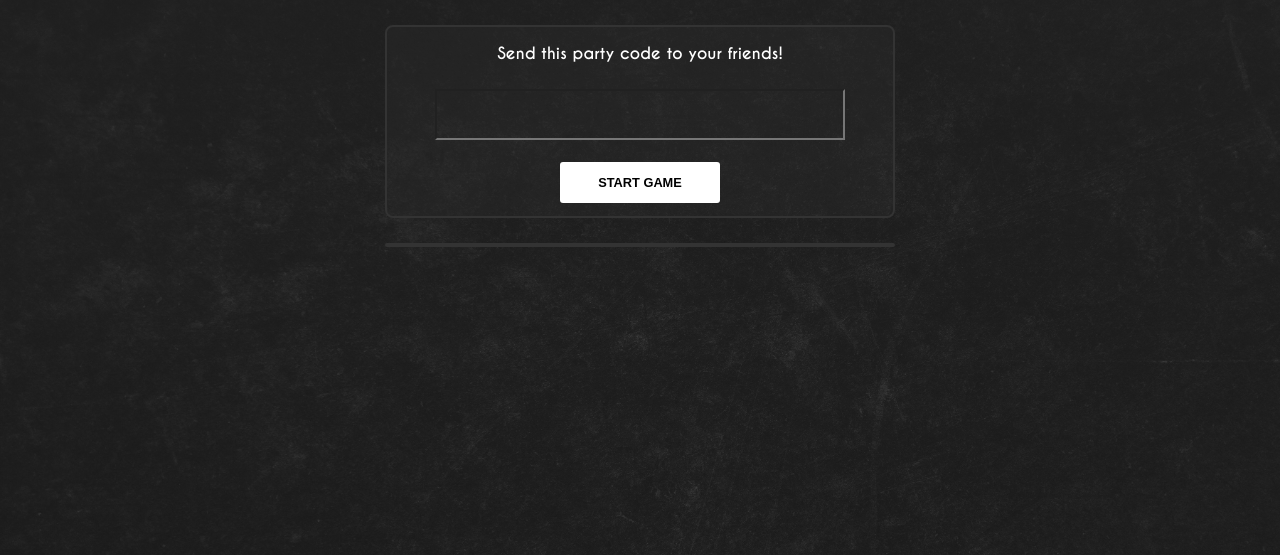
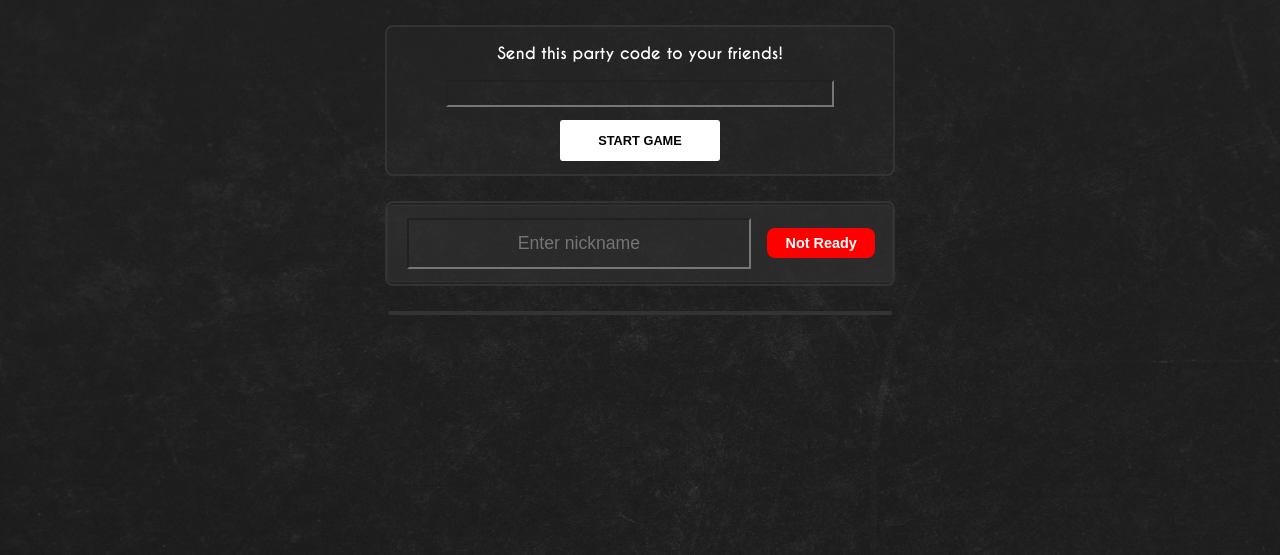
Before and after one commit to basekkelenkamp/everynoise-scraper, a Flask app: template templates/party/lobby.html in a window 1280 px wide. Shown: the part 105-660 px from the top of the page. Run offline with Flask 2, Linux system fonts and the light colour scheme; the template is opened without the code that fills it, so the values that code supplies are empty; parts of the project's set-up code (start-up, migrations or seed data) failed here and were passed over.

```diff
--- a/static/css/party.css
+++ b/static/css/party.css
@@ -23,14 +23,40 @@
     margin: 0.2rem;
 }
 
+.player-name-input {
+    margin: 0.5em;
+    padding: 0.75em;
+}
+
 .party-form input[type="text"] {
-    margin: 0.5em;
     width: 75%;
-    padding: 0.75em;
     background-color: transparent;
     color: inherit;
     text-align: center;
     font-size: 110%;
+}
+
+.ready-toggle-button {
+    background-color: red;
+    color: #fff;
+    padding: 0.5em 1em;
+    margin: 0.5em;
+    border: none;
+    border-radius: 0.5rem;
+    cursor: pointer;
+    transition: background-color 0.3s ease;
+    width: 120px;
+    font-size: 90%;
+    text-align: center;
+}
+
+.ready-toggle-button:hover {
+    background-color: darkred;
+}
+
+.ready-toggle-button.active {
+    background-color: green;
+    box-shadow: 0 0 5px rgba(0, 128, 0, 0.5);
 }
 
 @media (max-width: 768px) {
@@ -38,3 +64,54 @@
         width: 75%;
     }
 }
+
+.enter-name {
+    display: flex;
+}
+
+.player-slot {
+    display: flex;
+    align-items: center;
+    justify-content: space-between;
+    border-radius: 0.3rem;
+    padding: 0.2em 0.6em;
+    margin: 0.1em 0;
+}
+
+.player-slot.empty {
+    background-color: rgba(255, 255, 255, 0.1);
+    border: 1px dashed #888;
+    color: #aaa;
+}
+
+.player-slot.empty .player-name {
+    color: #888;
+}
+
+.player-slot.joined, .player-slot.host, .player-slot.enter-name {
+    background-color: rgba(51, 51, 51, 0.5);
+    border: 1px solid #333;
+    color: #fff;
+}
+
+.enter-name {
+    background-color: rgba(51, 51, 51, 0.75);
+}
+
+.player-slots-container {
+    width: 60%;
+    margin: 0 auto;
+    max-width: 500px;
+    max-height: 80vh;
+    overflow-y: auto;
+}
+
+.player-slot {
+    padding: 0.2em 0.6em;
+    margin: 0.1em 0;
+}
+
+.player-name {
+    padding: 5px;
+    margin: 0;
+}
--- a/templates/party/lobby.html
+++ b/templates/party/lobby.html
@@ -12,20 +12,17 @@
         </div>
     </form>
 
+    <div class="party-form">
+        <div class="player-slot enter-name">
+            <input type="text" class="player-name-input" placeholder="Enter nickname">
+            <button class="ready-toggle-button">Not Ready</button>
+        </div>
+    </div>
+
     <div class="player-slots-container party-form">
         {% for i in range(user_limit) %}
-        <div class="player-slot">
-            {% if loop.first %}
-            <input type="text" class="player-name-input" placeholder="Enter nickname">
-            <label class="ready-checkbox-container">
-                Ready
-                <input type="checkbox" class="ready-checkbox">
-                <span class="checkmark"></span>
-            </label>
-            {% else %}
-            <input type="text" class="player-name-input" placeholder="player {{ i+1 }}" readonly>
-            {% endif %}
-
+        <div class="player-slot {% if loop.first %}host{% else %}empty{% endif %}">
+            <input type="text" class="player-name" placeholder="player {{ i+1 }}" readonly>
         </div>
         {% endfor %}
     </div>
```
Also changed, not shown: TODO.md (+4 -0 lines), database/models.py (+10 -0 lines), requirements.txt (+8 -0 lines).
